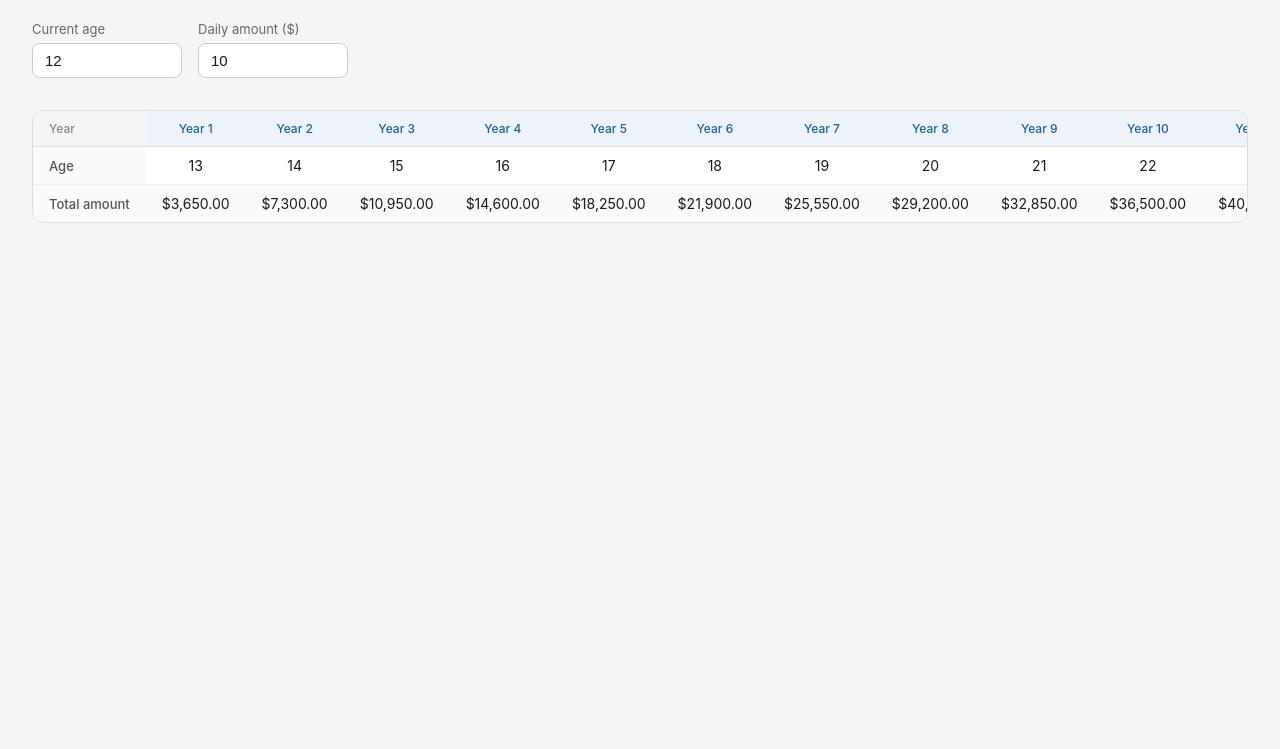
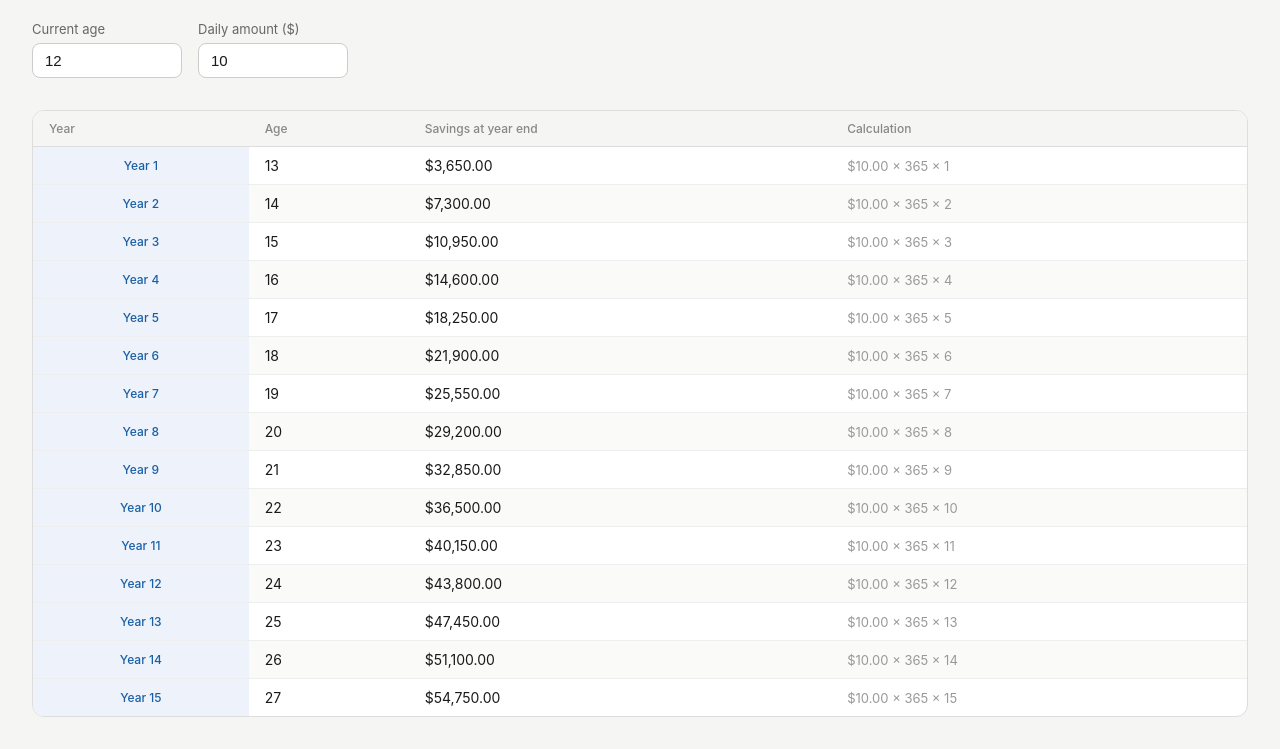
Before and after one commit to Physicalpixel/savemoney, a plain HTML site: page index.html in a window 1280 px wide. Shown: the part 61-810 px from the top of the page. Drawn offline with Linux system fonts and the light colour scheme.

Commit message:
Refactor table styles and update render function

```diff
--- a/index.html
+++ b/index.html
@@ -57,41 +57,33 @@
     table {
       border-collapse: collapse;
       font-size: 14px;
-      min-width: 100%;
+      width: 100%;
     }
     thead th {
-      background: #eef3fb;
-      color: #1a5fa5;
+      background: #f5f5f3;
+      color: #888;
       font-size: 12px;
       font-weight: 500;
       padding: 10px 16px;
-      text-align: center;
+      text-align: left;
       white-space: nowrap;
       border-bottom: 0.5px solid #ddd;
-    }
-    thead th.row-header {
-      background: #f5f5f3;
-      color: #888;
-      text-align: left;
     }
     tbody td {
       padding: 10px 16px;
       border-bottom: 0.5px solid #eee;
       white-space: nowrap;
-      text-align: center;
       color: #1a1a1a;
     }
-    tbody tr:last-child td {
-      border-bottom: none;
+    tbody tr:last-child td { border-bottom: none; }
+    tbody td.year-cell {
+      background: #eef3fb;
+      color: #1a5fa5;
+      font-size: 12px;
+      font-weight: 500;
+      text-align: center;
     }
-    tbody td.row-label {
-      font-weight: 500;
-      color: #555;
-      font-size: 13px;
-      text-align: left;
-      background: #fafaf8;
-    }
-    tbody tr:nth-child(even) td:not(.row-label) {
+    tbody tr:nth-child(even) td:not(.year-cell) {
       background: #fafaf8;
     }
   </style>
@@ -116,25 +108,27 @@
     function render() {
       const age = parseInt(document.getElementById('age').value) || 0;
       const amount = parseFloat(document.getElementById('amount').value) || 0;
-      const years = Array.from({length: 15}, (_, i) => i + 1);
 
-      let yearRow  = '<tr><th class="row-header">Year</th>';
-      let ageRow   = '<tr><td class="row-label">Age</td>';
-      let totalRow = '<tr><td class="row-label">Total amount</td>';
+      let html = `<thead><tr>
+        <th>Year</th>
+        <th>Age</th>
+        <th>Savings at year end</th>
+        <th>Calculation</th>
+      </tr></thead><tbody>`;
 
-      years.forEach(y => {
-        yearRow  += `<th>Year ${y}</th>`;
-        ageRow   += `<td>${age + y}</td>`;
+      for (let y = 1; y <= 15; y++) {
+        const futureAge = age + y;
         const total = (amount * 365 * y).toLocaleString('en-US', {minimumFractionDigits: 2, maximumFractionDigits: 2});
-        totalRow += `<td>$${total}</td>`;
-      });
+        html += `<tr>
+          <td class="year-cell">Year ${y}</td>
+          <td>${futureAge}</td>
+          <td>$${total}</td>
+          <td style="color:#999; font-size:13px;">$${amount.toFixed(2)} × 365 × ${y}</td>
+        </tr>`;
+      }
 
-      yearRow  += '</tr>';
-      ageRow   += '</tr>';
-      totalRow += '</tr>';
-
-      document.getElementById('main-table').innerHTML =
-        `<thead>${yearRow}</thead><tbody>${ageRow}${totalRow}</tbody>`;
+      html += '</tbody>';
+      document.getElementById('main-table').innerHTML = html;
     }
 
     document.getElementById('age').addEventListener('input', render);
```
